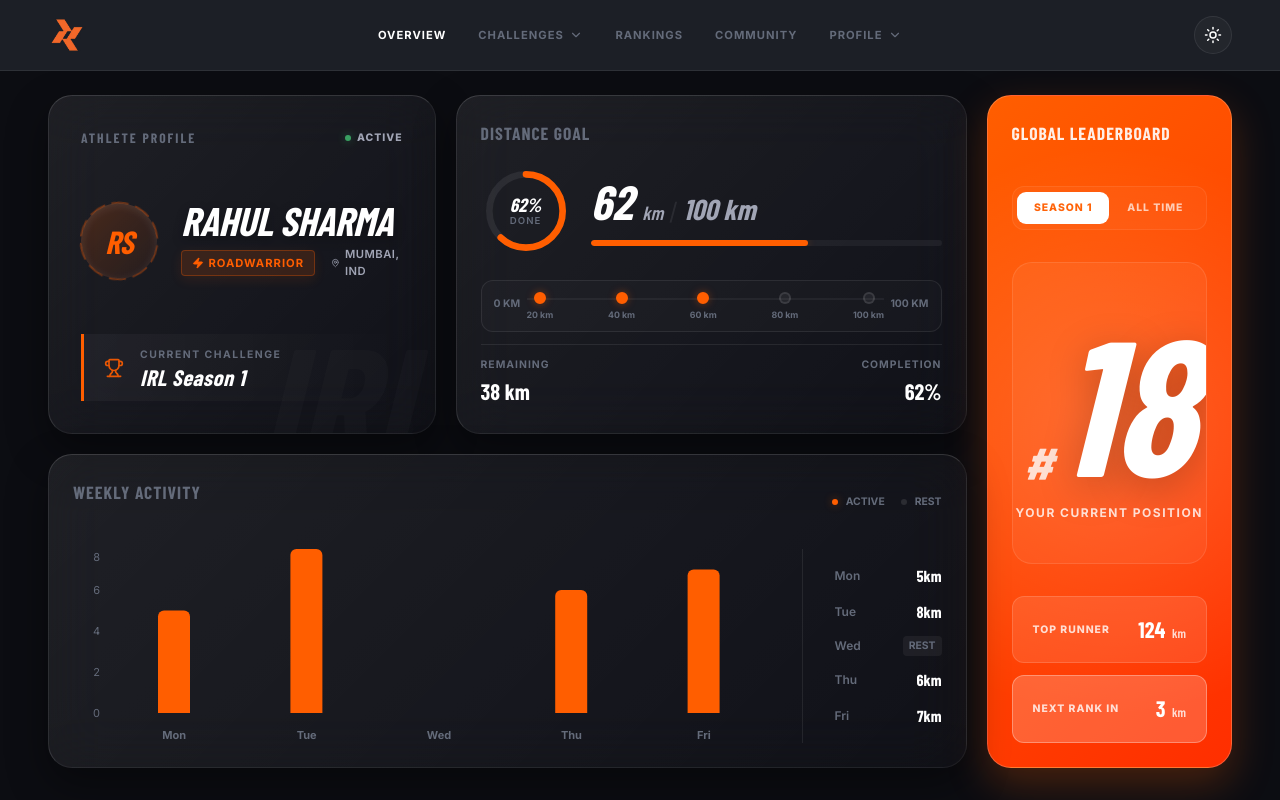
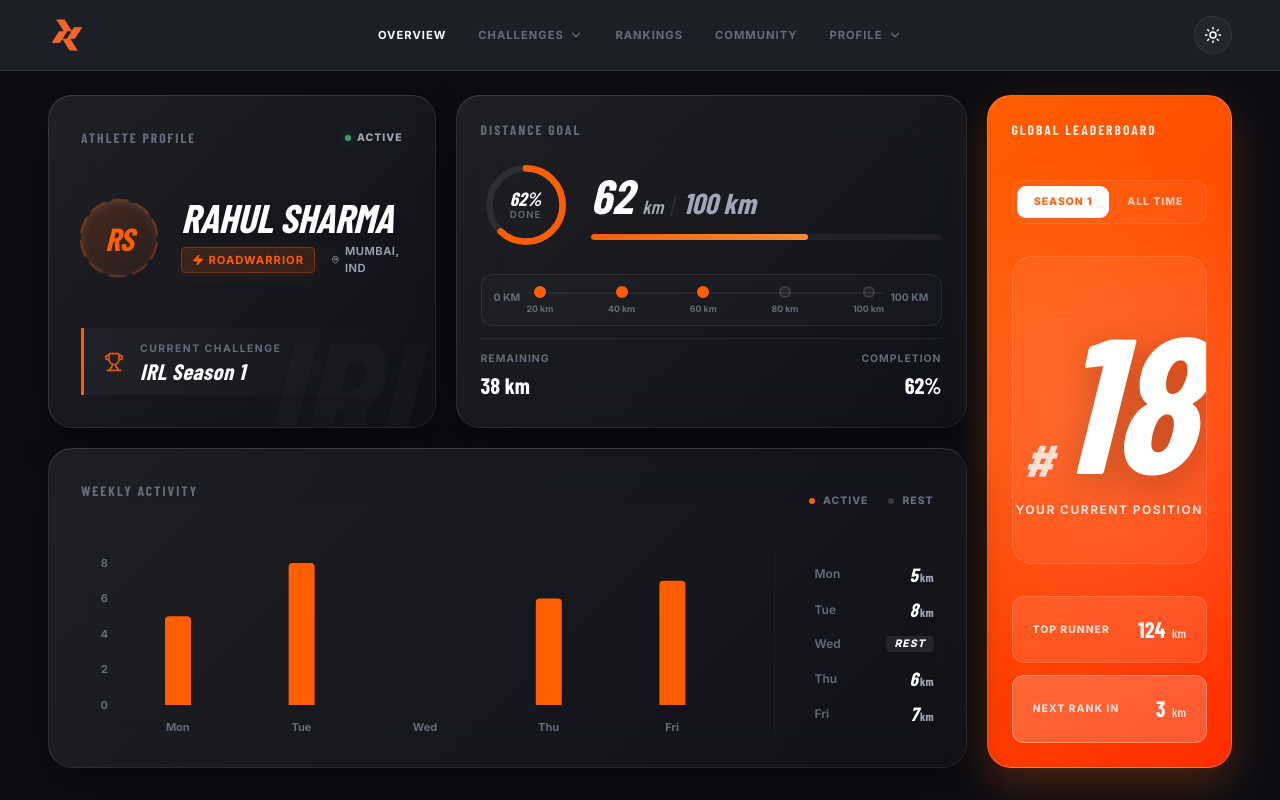
Before and after one commit to CodyBrat/runner, a React (Vite) app: page / in a window 1280 px wide. Built offline with nearby package versions, Linux system fonts and the light colour scheme; a web font is replaced by a local one.

Commit message:
style: remove glow effects from progress bar, milestone dots, and activity bars

```diff
--- a/src/components/ProgressMetrics.css
+++ b/src/components/ProgressMetrics.css
@@ -128,10 +128,9 @@
 
 .progress-bar-fill {
   height: 100%;
-  background-color: var(--accent-primary);
-  border-radius: 3px;
+  background: linear-gradient(90deg, var(--accent-primary) 0%, #ff8c32 100%);
+  border-radius: 6px;
   transition: width 0.7s ease;
-  box-shadow: 0 0 10px rgba(255, 94, 0, 0.3);
 }
 
 
@@ -195,7 +194,6 @@
 .milestone-dot.reached .dot-circle {
   background: var(--accent-primary);
   border-color: var(--accent-primary);
-  box-shadow: 0 0 8px rgba(255, 94, 0, 0.4);
 }
 
 .dot-label {
--- a/src/components/WeeklyActivity.css
+++ b/src/components/WeeklyActivity.css
@@ -1,5 +1,5 @@
 .weekly-activity {
-  padding: 1.5rem;
+  padding: 2rem;
   display: flex;
   flex-direction: column;
 }
@@ -8,12 +8,21 @@
   display: flex;
   justify-content: space-between;
   align-items: center;
-  margin-bottom: 1.5rem;
+  margin-bottom: 2rem;
+}
+
+.section-title {
+  font-family: var(--font-sport);
+  font-size: 0.85rem;
+  font-weight: 700;
+  letter-spacing: 2px;
+  text-transform: uppercase;
+  color: var(--text-muted);
 }
 
 .activity-legend {
   display: flex;
-  gap: 1rem;
+  gap: 1.25rem;
 }
 
 .legend-item {
@@ -21,27 +30,27 @@
   align-items: center;
   gap: 0.5rem;
   font-size: 0.65rem;
-  font-weight: 700;
+  font-weight: 800;
   text-transform: uppercase;
   color: var(--text-muted);
+  letter-spacing: 1px;
 }
 
 .legend-item .dot {
   width: 6px;
   height: 6px;
   border-radius: 50%;
-  background: rgba(255, 255, 255, 0.1);
+  background: rgba(255, 255, 255, 0.15);
 }
 
 .legend-item .dot.active {
   background: var(--accent-primary);
-  box-shadow: 0 0 8px rgba(255, 94, 0, 0.4);
 }
 
 .activity-content {
   flex: 1;
   display: flex;
-  gap: 2rem;
+  gap: 2.5rem;
   min-height: 0;
 }
 
@@ -51,13 +60,13 @@
 }
 
 .mini-stats-list {
-  width: 140px;
+  width: 160px;
   display: flex;
   flex-direction: column;
   justify-content: center;
-  gap: 0.75rem;
-  border-left: 1px solid var(--border-subtle);
-  padding-left: 2rem;
+  gap: 1rem;
+  border-left: 1px solid rgba(255, 255, 255, 0.05);
+  padding-left: 2.5rem;
 }
 
 .mini-stat-item {
@@ -74,16 +83,28 @@
 
 .mini-val {
   font-family: var(--font-sport);
-  font-size: 1rem;
+  font-size: 1.2rem;
+  font-weight: 800;
+  font-style: italic;
+  color: var(--text-primary);
+  line-height: 1;
+}
+
+.mini-unit {
+  font-size: 0.75rem;
   font-weight: 700;
-  color: var(--text-primary);
+  color: var(--text-secondary);
+  font-style: normal;
+  margin-left: 2px;
 }
 
 .mini-val.rest {
   font-family: var(--font-body);
   font-size: 0.65rem;
-  color: var(--text-muted);
-  background: rgba(255,255,255,0.05);
-  padding: 2px 6px;
+  font-weight: 800;
+  color: #fff;
+  background: rgba(255, 255, 255, 0.08);
+  padding: 3px 8px;
   border-radius: 4px;
+  letter-spacing: 1px;
 }
--- a/src/components/WeeklyActivity.jsx
+++ b/src/components/WeeklyActivity.jsx
@@ -23,7 +23,7 @@ const WeeklyActivity = ({ runs }) => {
   return (
     <div className="card weekly-activity glass-card">
       <div className="activity-header">
-        <h3 className="section-title">Weekly Activity</h3>
+        <span className="section-title">Weekly Activity</span>
         <div className="activity-legend">
           <span className="legend-item"><span className="dot active"></span> Active</span>
           <span className="legend-item"><span className="dot"></span> Rest</span>
@@ -33,7 +33,7 @@ const WeeklyActivity = ({ runs }) => {
       <div className="activity-content">
         <div className="chart-container">
           <ResponsiveContainer width="100%" height="100%">
-            <BarChart data={data} margin={{ top: 0, right: 0, left: -25, bottom: 0 }}>
+            <BarChart data={data} margin={{ top: 10, right: 0, left: -25, bottom: 0 }}>
               <XAxis
                 dataKey="name"
                 tick={{ fill: 'var(--text-muted)', fontSize: 11, fontWeight: 700 }}
@@ -42,7 +42,7 @@ const WeeklyActivity = ({ runs }) => {
                 dy={10}
               />
               <YAxis
-                tick={{ fill: 'var(--text-muted)', fontSize: 11 }}
+                tick={{ fill: 'var(--text-muted)', fontSize: 11, fontWeight: 700 }}
                 axisLine={false}
                 tickLine={false}
               />
@@ -52,7 +52,7 @@ const WeeklyActivity = ({ runs }) => {
                 formatter={(value) => [`${value} km`, 'Distance']}
                 itemStyle={{ color: 'var(--accent-primary)', fontWeight: 800, fontFamily: 'var(--font-sport)' }}
               />
-              <Bar dataKey="distance" radius={[6, 6, 0, 0]} barSize={32}>
+              <Bar dataKey="distance" radius={[4, 4, 0, 0]} barSize={26}>
                 {data.map((entry, index) => (
                   <Cell
                     key={`cell-${index}`}
@@ -68,9 +68,13 @@ const WeeklyActivity = ({ runs }) => {
           {runs.map((distance, idx) => (
             <div key={idx} className="mini-stat-item">
               <span className="mini-day">{days[idx]}</span>
-              <span className={`mini-val ${distance === 0 ? 'rest' : ''}`}>
-                {distance === 0 ? 'REST' : `${distance}km`}
-              </span>
+              {distance === 0 ? (
+                <span className="mini-val rest">REST</span>
+              ) : (
+                <span className="mini-val">
+                  {distance}<span className="mini-unit">km</span>
+                </span>
+              )}
             </div>
           ))}
         </div>
```
